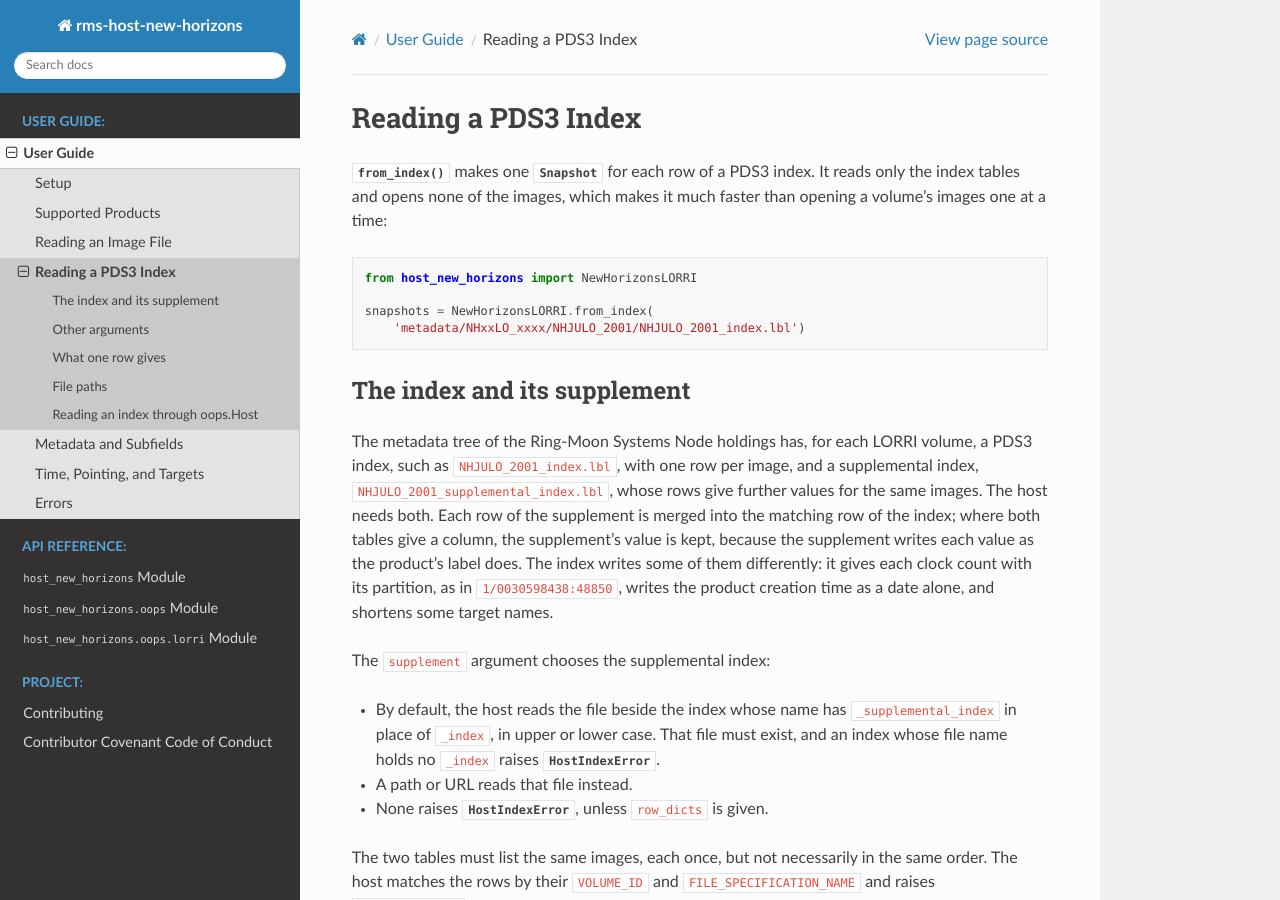
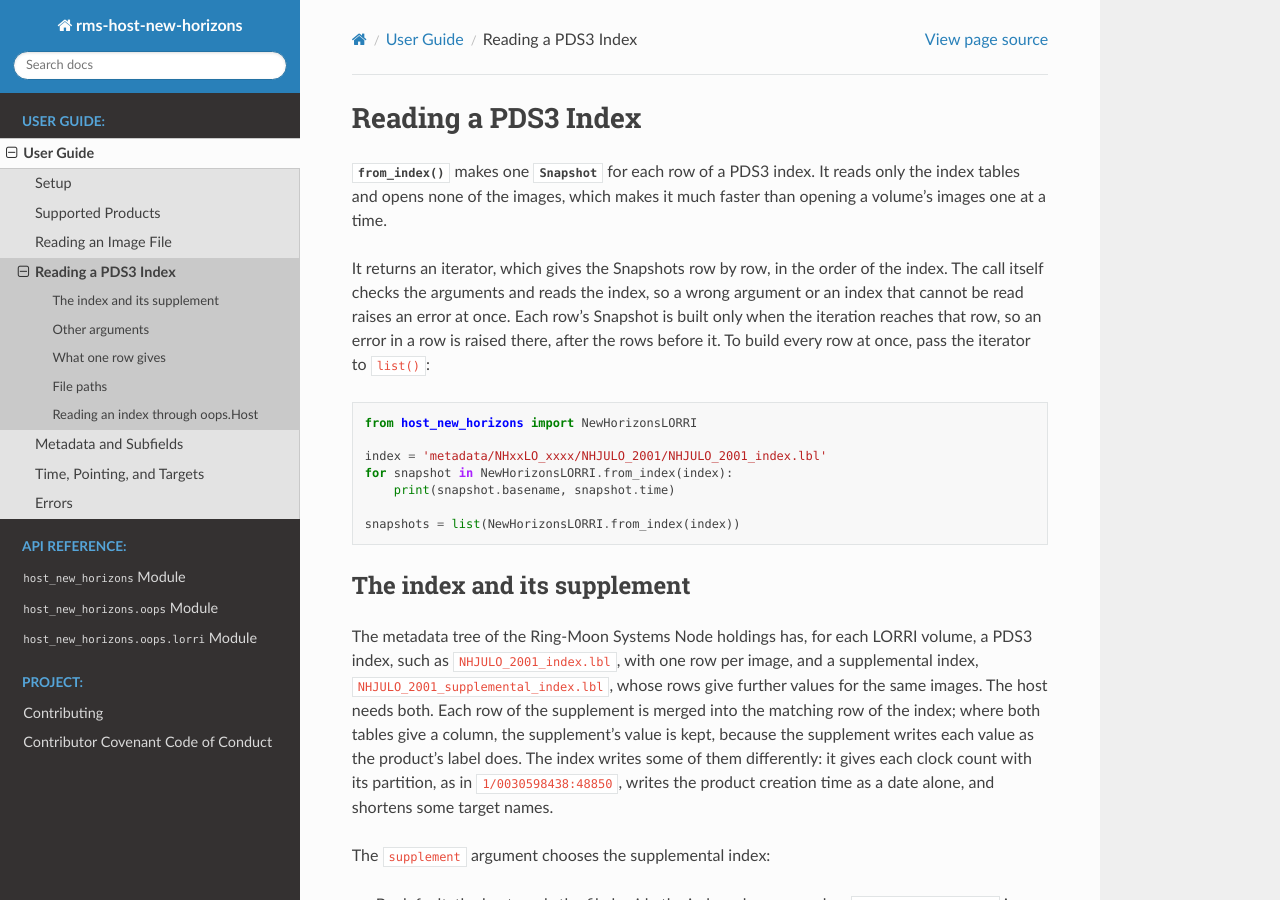
Before and after one commit to SETI/rms-host-new-horizons, a Sphinx documentation site: the page built from docs/user_guide/user_guide_index.rst, in a window 1280 px wide and 900 px high. Built offline with Sphinx 7.4.7 and the Read the Docs theme 3.1.0, drawn with Linux system fonts in a browser that asks for light colours.

Commit message:
Return an iterator from from_index
from_index now returns an iterator that builds each row's observation
when the iteration reaches that row. The arguments, the index and
supplement tables and the filter are still handled by the call itself,
so a bad call fails at once, and an error in one row is raised when the
iteration reaches it, after the rows before it.

The stub returns Iterator, which as a covariant type needs no
type: ignore[override] for the narrower entry type. The user guide,
the README and the docstrings show iterating or list(). The tests check
that the result is an iterator built row by row and that a row error
waits for its row; tests that indexed or measured the result take
list() of it.

Co-Authored-By: Claude Opus 5.5 <noreply@anthropic.com>
Claude-Session: https://claude.ai/code/session_01RG3ZiBNx376YVT9xgP1ET9

```diff
--- a/docs/user_guide/user_guide_errors.rst
+++ b/docs/user_guide/user_guide_errors.rst
@@ -59,10 +59,12 @@ Reading a PDS3 index
 
 :exc:`~oops.host.HostFormatError`
     A row's ``BINNING_MODE`` is missing or is not ``1X1`` or ``4X4``, or a row gives no
-    exposure duration, or neither a start time nor a clock count.
+    exposure duration, or neither a start time nor a clock count. This error is raised
+    when the iteration reaches that row.
 
 :exc:`oops.OopsSpiceError`
-    A row gives no start time, and the clock kernel cannot convert its clock count.
+    A row gives no start time, and the clock kernel cannot convert its clock count. This
+    error is raised when the iteration reaches that row.
 
 :exc:`~oops.OopsTypeError`
     A keyword argument is not one that the method accepts.
--- a/docs/user_guide/user_guide_index.rst
+++ b/docs/user_guide/user_guide_index.rst
@@ -5,14 +5,23 @@ Reading a PDS3 Index
 :meth:`~host_new_horizons.oops.lorri.NewHorizonsLORRI.from_index` makes one
 :class:`~oops.observation.Snapshot` for each row of a PDS3 index. It reads only the
 index tables and opens none of the images, which makes it much faster than opening a
-volume's images one at a time:
+volume's images one at a time.
+
+It returns an iterator, which gives the Snapshots row by row, in the order of the index.
+The call itself checks the arguments and reads the index, so a wrong argument or an index
+that cannot be read raises an error at once. Each row's Snapshot is built only when the
+iteration reaches that row, so an error in a row is raised there, after the rows before
+it. To build every row at once, pass the iterator to ``list()``:
 
 .. code-block:: python
 
    from host_new_horizons import NewHorizonsLORRI
 
-   snapshots = NewHorizonsLORRI.from_index(
-       'metadata/NHxxLO_xxxx/NHJULO_2001/NHJULO_2001_index.lbl')
+   index = 'metadata/NHxxLO_xxxx/NHJULO_2001/NHJULO_2001_index.lbl'
+   for snapshot in NewHorizonsLORRI.from_index(index):
+       print(snapshot.basename, snapshot.time)
+
+   snapshots = list(NewHorizonsLORRI.from_index(index))
 
 The index and its supplement
 ============================
```
Also changed, not shown: CLAUDE.md (+6 -3 lines), README.md (+3 -2 lines), 3 other files.
